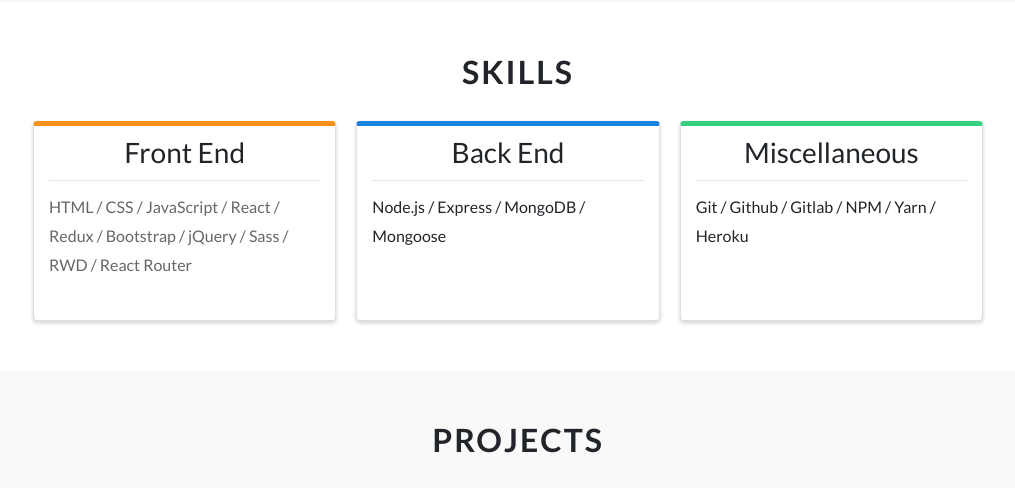
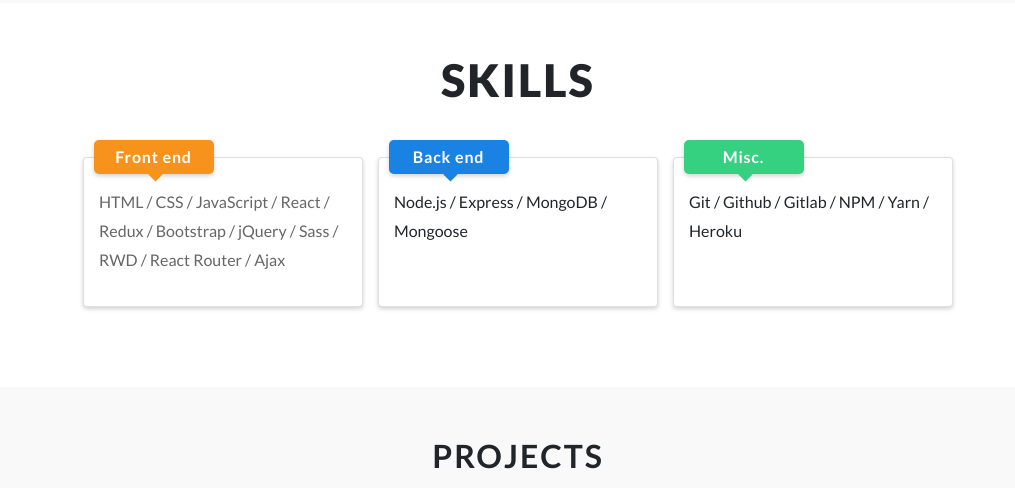
Before and after one commit to jerrychiu0863/Jerry__Chiu, a React (Create React App) app: page / in a window 1280 px wide. Shown: the part 797-1285 px from the top of the page, without its empty margins (122-1137 px from the left). Built offline with nearby package versions, Linux system fonts and the light colour scheme.

Commit message:
redesign skills section

```diff
--- a/src/components/Skills.jsx
+++ b/src/components/Skills.jsx
@@ -15,19 +15,20 @@
   render() {
     return (
     <div className="Skills container">
-       <h2 style={{textTransform: 'uppercase', marginBottom: '30px', fontWeight: '700', letterSpacing: '2px'}}>Skills</h2>
+       <h2 style={{textTransform: 'uppercase', marginBottom: '30px', fontWeight: '900', letterSpacing: '2px', fontSize: '45px'}}>Skills</h2>
          <div className="Skills__container">
-           <div className="card" style={{textAlign: 'center', borderTop: '5px solid #f7931d'}}>
-             <h3 className="card-title" style={{borderBottom: '1px solid rgba(0,0,0,.1)', padding: '0 0 10px 0'}}>Front End</h3>
-             <p style={{textAlign: 'left', lineHeight: '1.8', color: '#666'}}>HTML / CSS / JavaScript / React / Redux / Bootstrap / jQuery / Sass / RWD / React Router</p>
+           <div className="card" style={{textAlign: 'center'}}>
+             <div className="card__title card__title-1"><span>Front end</span></div>
+             {/*<h3 className="card-title" style={{borderBottom: '1px solid rgba(0,0,0,.1)', padding: '0 0 10px 0'}}>Front End</h3>*/}
+             <p style={{textAlign: 'left', lineHeight: '1.8', color: '#666'}}>HTML / CSS / JavaScript / React / Redux / Bootstrap / jQuery / Sass / RWD / React Router / Ajax</p>
            </div>
-            <div className="card" style={{textAlign: 'center', borderTop: '5px solid #1a82e2'}}>
-             <h3 className="card-title" style={{borderBottom: '1px solid rgba(0,0,0,.1)', padding: '0 0 10px 0'}}>Back End</h3>
-             <p style={{textAlign: 'left', lineHeight: '1.8'}}>Node.js / Express / MongoDB / Mongoose</p>
+            <div className="card" style={{textAlign: 'center'}}>
+              <div className="card__title card__title-2"><span>Back end</span></div>
+              <p style={{textAlign: 'left', lineHeight: '1.8'}}>Node.js / Express / MongoDB / Mongoose</p>
             </div>
-            <div className="card" style={{textAlign: 'center', borderTop: '5px solid #36d081'}}>
-             <h3 className="card-title" style={{borderBottom: '1px solid rgba(0,0,0,.1)', padding: '0 0 10px 0'}}>Miscellaneous</h3>
-             <p style={{textAlign: 'left', lineHeight: '1.8'}}>Git / Github / Gitlab / NPM / Yarn / Heroku</p>
+            <div className="card" style={{textAlign: 'center'}}>
+              <div className="card__title card__title-3"><span>Misc.</span></div>
+              <p style={{textAlign: 'left', lineHeight: '1.8'}}>Git / Github / Gitlab / NPM / Yarn / Heroku</p>
           </div>
         </div>
       </div>
--- a/src/css/Skills.css
+++ b/src/css/Skills.css
@@ -1,21 +1,81 @@
 .Skills {
-  max-width: 1000px;
+  max-width: 900px;
   text-align: center;
-  margin: 50px auto;
+  margin: 50px auto 80px auto;
 }
 
 .Skills__container {
   display: flex;
+  justify-content: space-between;
+}
+
+
+
+.Skills__card:last-child {
+  margin-right: 0;
 }
 
 .card {
-  height: 200px;
-  padding: 10px 15px;
-  width: 33.3%;
-  margin-right: 20px;
+  position: relative;
+  margin-top: 20px;
+  width: 280px;
+  height: 150px;
+  padding: 30px 15px;
+  /*width: 33.3%;*/
+  /*margin-right: 20px;*/
   box-shadow: 0 2px 4px rgba(0,0,0,.18);
   transition: all .2s linear;
 }
+
+.card__title {
+  position: absolute;
+  width: 120px;
+  font-weight: 700;
+  letter-spacing: .8px;
+  color: #fff;
+  border-radius: 5px;
+  padding: 5px 20px;
+  top: -12%;
+  left: 25%;
+  box-shadow: 0 2px 4px rgba(0,0,0,.18);
+  transform: translateX(-50%);
+}
+
+.card__title::before {
+  position: absolute;
+  content: '';
+  width: 10px;
+  height: 10px;
+  z-index: 1;
+  top: 95%;
+  left: 50%;
+  transform: rotate(45deg) translateX(-50%);
+}
+
+.card__title-1 {
+  background-color: #f7931d;
+}
+
+.card__title-1::before {
+  background-color: #f7931d;
+}
+
+.card__title-2 {
+  background-color: #1a82e2;
+}
+
+.card__title-2::before {
+  background-color: #1a82e2;
+}
+
+.card__title-3 {
+  background-color: #36d081;
+}
+
+.card__title-3::before {
+  background-color: #36d081;
+}
+
 
 .card:last-child {
   /*margin-right: 0;*/
```
